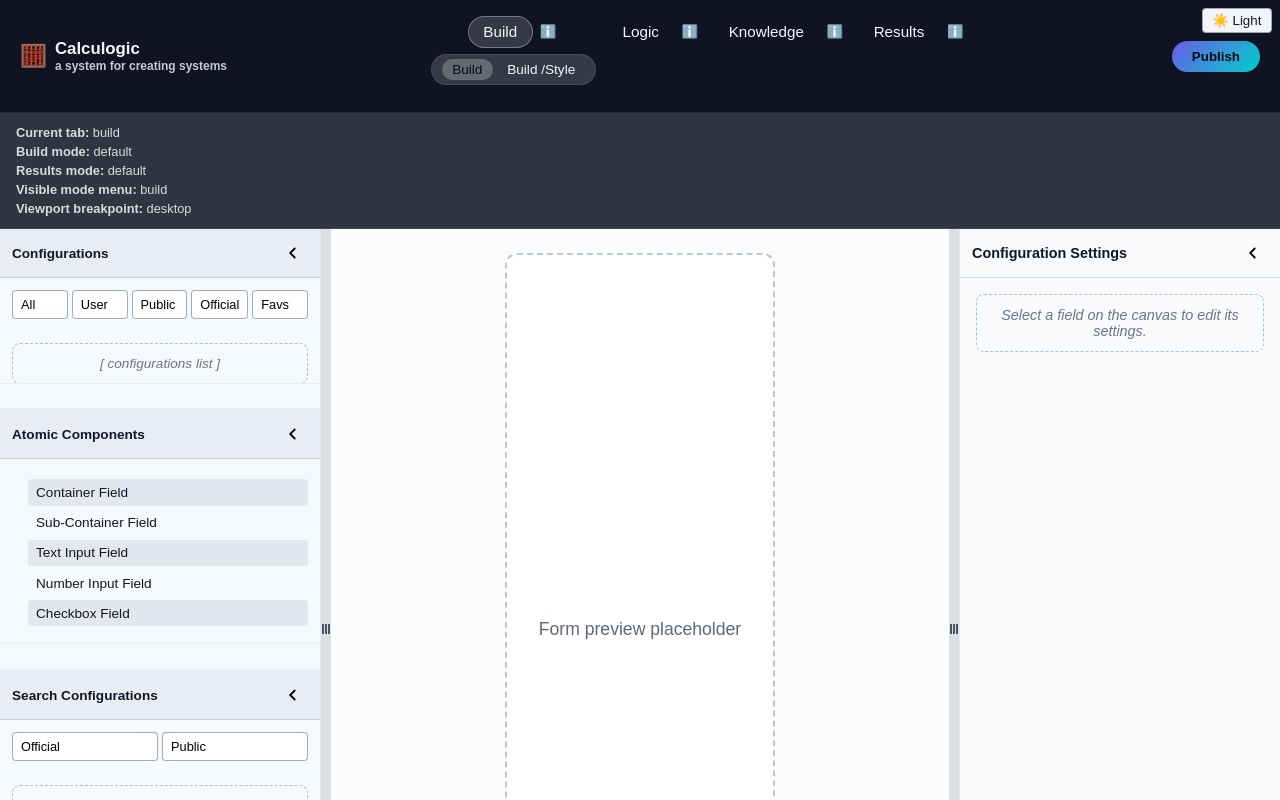
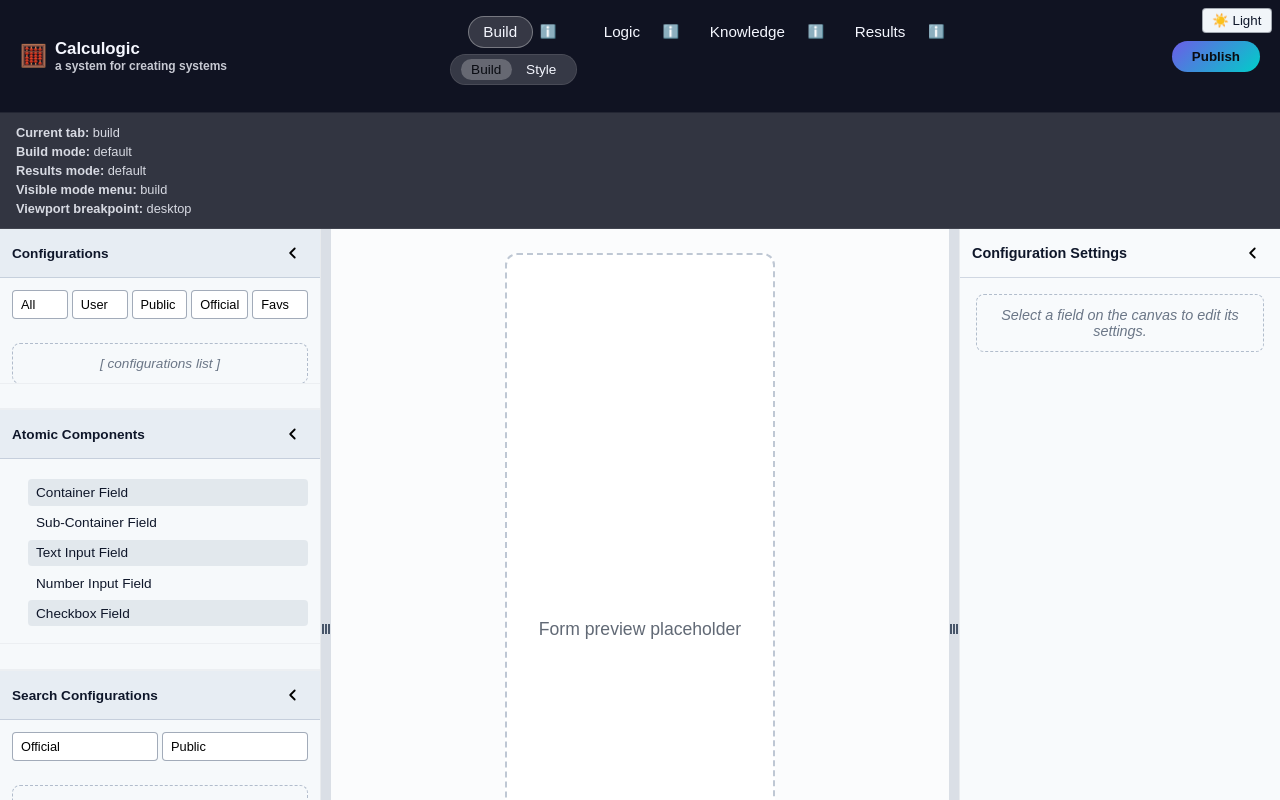
Before and after one commit to HCAToolkit/Calculogic_React_App, a React (Vite) app: page / in a window 1280 px wide. Shown: the top 800 px of the page. Built offline with nearby package versions, Linux system fonts and the light colour scheme.

Commit message:
Renamed Build/Style and Results/Style to Style in respective tabs

```diff
--- a/src/components/GlobalHeaderShell/GlobalHeaderShell.knowledge.ts
+++ b/src/components/GlobalHeaderShell/GlobalHeaderShell.knowledge.ts
@@ -129,7 +129,7 @@ export const HEADER_MODE_DEFINITIONS: HeaderModeCatalog = {
     },
     style: {
       id: 'style',
-      label: 'Build /Style',
+      label: 'Style',
       description: 'Configure layout-affecting style for Build outputs (grouping, alignment, sizing).',
       docId: 'doc-build',
       hoverSummary: 'Style the structural outputs without mutating the canonical container tree.',
@@ -145,7 +145,7 @@ export const HEADER_MODE_DEFINITIONS: HeaderModeCatalog = {
     },
     style: {
       id: 'style',
-      label: 'Results /Style',
+      label: 'Style',
       description: 'Configure layout-affecting style for Results outputs (cards, grouping, highlight rules).',
       docId: 'doc-results',
       hoverSummary: 'Adjust the presentation for results without redefining calculations.',
```
